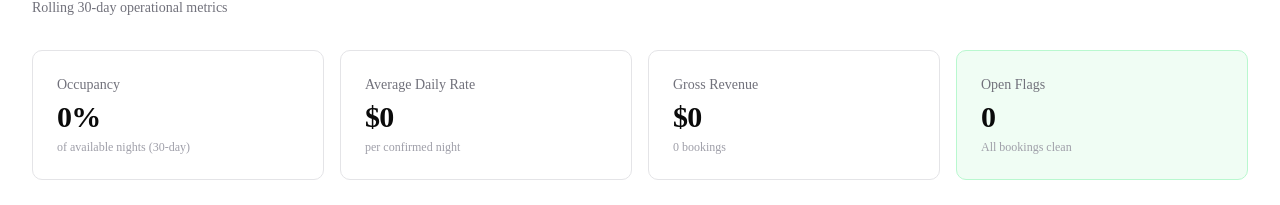
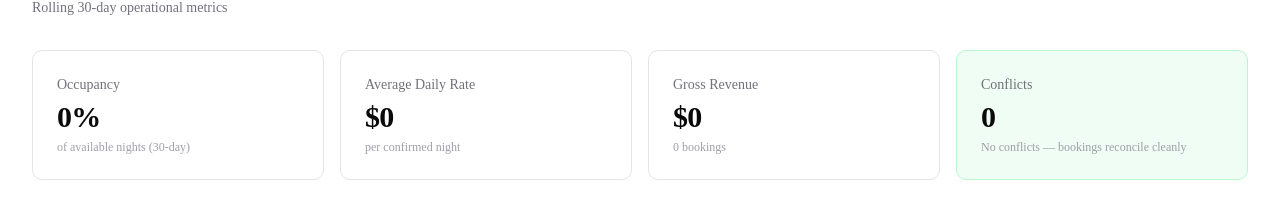
Before and after one commit to deepan-mehta-analytics/stayops, a Next.js app: page / in a window 1280 px wide. Shown: the part 127-332 px from the top of the page. Built offline with nearby package versions, Linux system fonts and the light colour scheme; no server answers; the database is empty.

Commit message:
feat: dashboard card counts conflicts only, green when no conflicts

```diff
--- a/app/page.tsx
+++ b/app/page.tsx
@@ -5,7 +5,7 @@ import {
   getKpiMetrics,
   getRevenueByProperty,
   getUpcomingTurnovers,
-  getOpenFlagCount,
+  getOpenConflictCount,
 } from "@/lib/dashboard-queries";                    // pre-built query functions
 import Link from "next/link";                         // client-side navigation
 
@@ -25,11 +25,11 @@ export default async function DashboardPage() {
   const db = createDb();                               // server-side DB connection
 
   // Fetch all four data sources in parallel
-  const [kpi, byProperty, turnovers, openFlags] = await Promise.all([
+  const [kpi, byProperty, turnovers, openConflicts] = await Promise.all([
     getKpiMetrics(db),
     getRevenueByProperty(db),
     getUpcomingTurnovers(db),
-    getOpenFlagCount(db),
+    getOpenConflictCount(db),             // conflicts only — gaps/orphans never redden the dashboard
   ]);
 
   return (
@@ -58,17 +58,17 @@ export default async function DashboardPage() {
           value={`$${kpi.revenue.toLocaleString()}`}
           sub={`${kpi.bookingCount} bookings`}
         />
-        {/* Open flags card — red if any open, green if clean */}
+        {/* Conflicts card — red only when real conflicts exist; green when only gaps/orphans */}
         <Link href="/reconciliation" className="block">
           <div className={`rounded-lg border p-6 h-full transition-colors cursor-pointer ${
-            openFlags > 0
-              ? "border-red-200 dark:border-red-800 bg-red-50 dark:bg-red-950 hover:bg-red-100 dark:hover:bg-red-900"
-              : "border-green-200 dark:border-green-800 bg-green-50 dark:bg-green-950 hover:bg-green-100 dark:hover:bg-green-900"
+            openConflicts > 0
+              ? "border-red-200 dark:border-red-800 bg-red-50 dark:bg-red-950 hover:bg-red-100 dark:hover:bg-red-900"   // action required
+              : "border-green-200 dark:border-green-800 bg-green-50 dark:bg-green-950 hover:bg-green-100 dark:hover:bg-green-900" // all clear
           }`}>
-            <p className="text-sm font-medium text-zinc-500">Open Flags</p>
-            <p className="mt-1 text-3xl font-bold tracking-tight">{openFlags}</p>
+            <p className="text-sm font-medium text-zinc-500">Conflicts</p>
+            <p className="mt-1 text-3xl font-bold tracking-tight">{openConflicts}</p>
             <p className="mt-1 text-xs text-zinc-400">
-              {openFlags === 0 ? "All bookings clean" : "Click to review →"}
+              {openConflicts === 0 ? "No conflicts — bookings reconcile cleanly" : "Need action — click to review →"}
             </p>
           </div>
         </Link>
```
